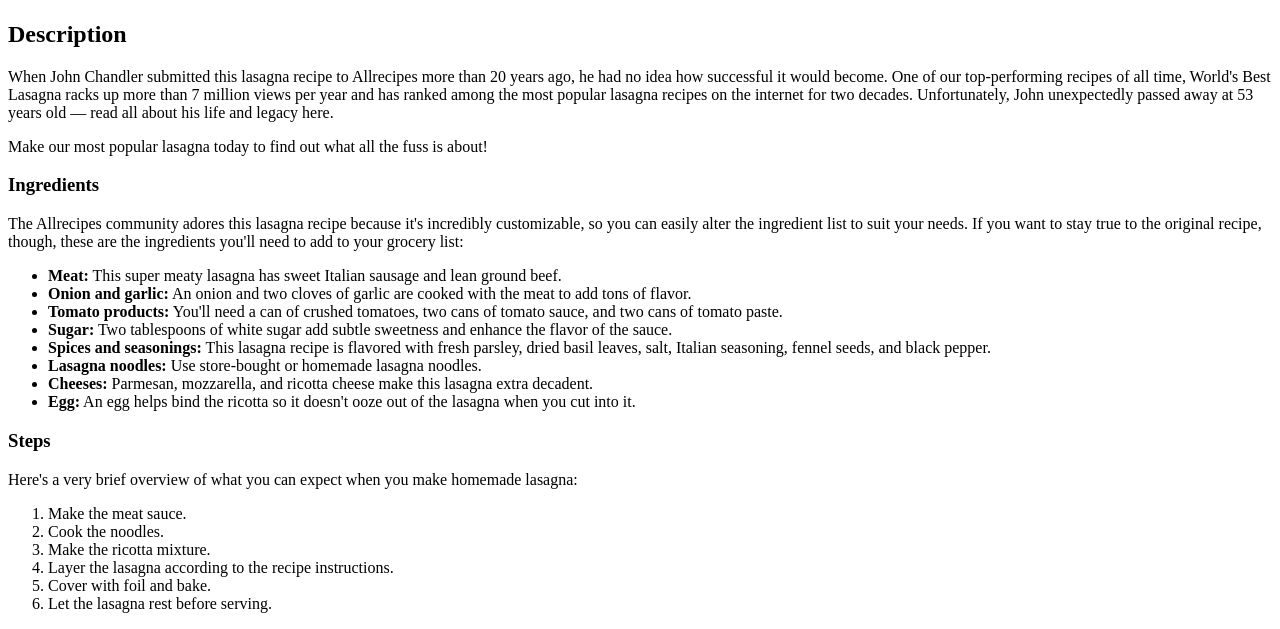
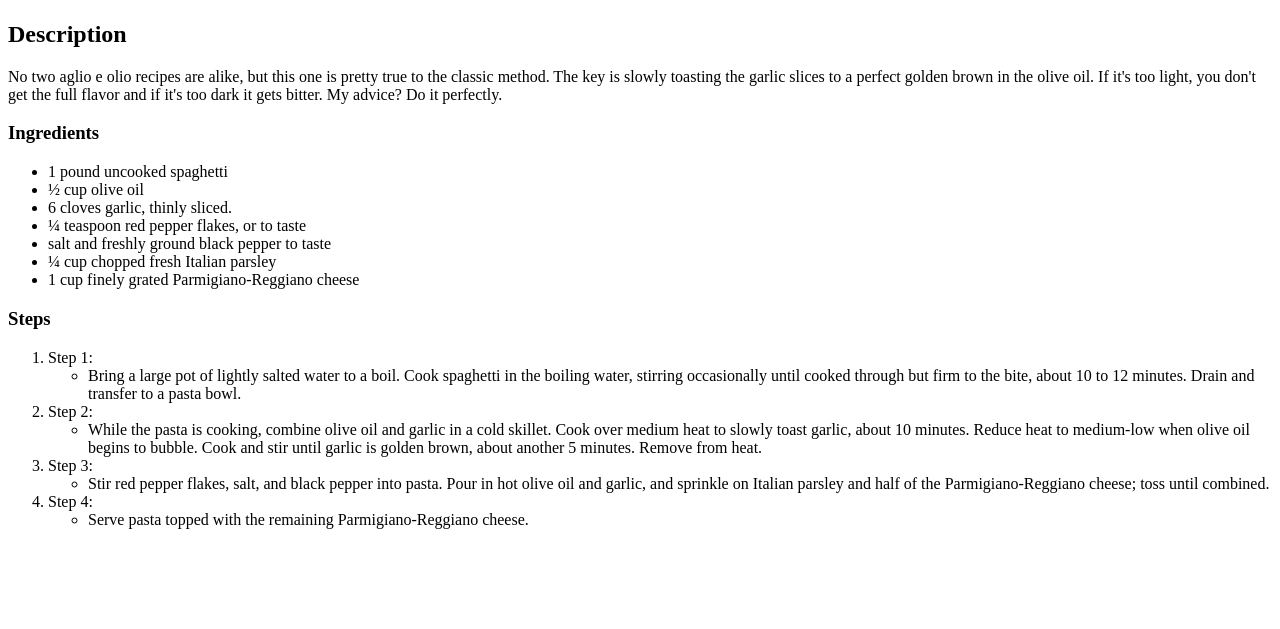
Before and after one commit to tjlsimoes/odin-recipes, a plain HTML site: page recipes/spaghetti/spaghetti.html in a window 1280 px wide. Shown: the part 383-1012 px from the top of the page. After the commit the page ends 928 px from the top, so only its background shows below. Drawn offline with Linux system fonts and the light colour scheme.

Commit message:
Correct ingredients and steps for spaghetti

```diff
--- a/recipes/spaghetti/spaghetti.html
+++ b/recipes/spaghetti/spaghetti.html
@@ -11,33 +11,43 @@
     <img src="https://cdn.apartmenttherapy.info/image/upload/f_jpg,q_auto:eco,c_fill,g_auto,w_1500,ar_1:1/k%2Farchive%2Fe77cb676a9408994b6b07b673d46d17bdbf8814c" alt="Plate full of Spaghetti Aglio e Olio">
 
     <h2>Description</h2>
-    <p>When John Chandler submitted this lasagna recipe to Allrecipes more than 20 years ago, he had no idea how successful it would become. One of our top-performing recipes of all time, World's Best Lasagna racks up more than 7 million views per year and has ranked among the most popular lasagna recipes on the internet for two decades. Unfortunately, John unexpectedly passed away at 53 years old — read all about his life and legacy here.</p>
-    <p>Make our most popular lasagna today to find out what all the fuss is about!</p>
+    <p>No two aglio e olio recipes are alike, but this one is pretty true to the classic method. The key is slowly toasting the garlic slices to a perfect golden brown in the olive oil. If it's too light, you don't get the full flavor and if it's too dark it gets bitter. My advice? Do it perfectly.</p>
 
     <h3>Ingredients</h3>
-    <p>The Allrecipes community adores this lasagna recipe because it's incredibly customizable, so you can easily alter the ingredient list to suit your needs. If you want to stay true to the original recipe, though, these are the ingredients you'll need to add to your grocery list:</p>
     <ul>
-        <li><strong>Meat:</strong> This super meaty lasagna has sweet Italian sausage and lean ground beef.</li>
-        <li><strong>Onion and garlic:</strong> An onion and two cloves of garlic are cooked with the meat to add tons of flavor.</li>
-        <li><strong>Tomato products:</strong> You'll need a can of crushed tomatoes, two cans of tomato sauce, and two cans of tomato paste.</li>
-        <li><strong>Sugar:</strong> Two tablespoons of white sugar add subtle sweetness and enhance the flavor of the sauce.</li>
-        <li><strong>Spices and seasonings:</strong> This lasagna recipe is flavored with fresh parsley, dried basil leaves, salt, Italian seasoning, fennel seeds, and black pepper.</li>
-        <li><strong>Lasagna noodles:</strong> Use store-bought or homemade lasagna noodles.</li>
-        <li><strong>Cheeses:</strong> Parmesan, mozzarella, and ricotta cheese make this lasagna extra decadent.</li>
-        <li><strong>Egg:</strong> An egg helps bind the ricotta so it doesn't ooze out of the lasagna when you cut into it.</li>
+        <li>1 pound uncooked spaghetti</li>
+        <li>½ cup olive oil</li>
+        <li>6 cloves garlic, thinly sliced.</li>
+        <li>¼ teaspoon red pepper flakes, or to taste</li>
+        <li>salt and freshly ground black pepper to taste</li>
+        <li>¼ cup chopped fresh Italian parsley</li>
+        <li>1 cup finely grated Parmigiano-Reggiano cheese</li>
     </ul>
 
     <h3>Steps</h3>
-    <p>Here's a very brief overview of what you can expect when you make homemade lasagna:</p>
     <ol>
-        <li>Make the meat sauce.</li>
-        <li>Cook the noodles.</li>
-        <li>Make the ricotta mixture.</li>
-        <li>Layer the lasagna according to the recipe instructions.</li>
-        <li>Cover with foil and bake.</li>
-        <li>Let the lasagna rest before serving.</li>
+        <li>Step 1:
+            <ul>
+                <li>Bring a large pot of lightly salted water to a boil. Cook spaghetti in the boiling water, stirring occasionally until cooked through but firm to the bite, about 10 to 12 minutes. Drain and transfer to a pasta bowl.</li>
+            </ul>
+        </li>
+        <li>Step 2:
+            <ul>
+                <li>While the pasta is cooking, combine olive oil and garlic in a cold skillet. Cook over medium heat to slowly toast garlic, about 10 minutes. Reduce heat to medium-low when olive oil begins to bubble. Cook and stir until garlic is golden brown, about another 5 minutes. Remove from heat.</li>
+            </ul>
+        </li>
+        <li>Step 3:
+            <ul>
+                <li>Stir red pepper flakes, salt, and black pepper into pasta. Pour in hot olive oil and garlic, and sprinkle on Italian parsley and half of the Parmigiano-Reggiano cheese; toss until combined.</li>
+            </ul>
+        </li>
+        <li>Step 4:
+            <ul>
+                <li>Serve pasta topped with the remaining Parmigiano-Reggiano cheese.</li>
+            </ul>
+        </li>
     </ol>
 </body>
 </html>
 
-<!-- https://www.allrecipes.com/recipe/23600/worlds-best-lasagna/-->
+<!-- https://www.allrecipes.com/recipe/222000/spaghetti-aglio-e-olio/ -->
```
